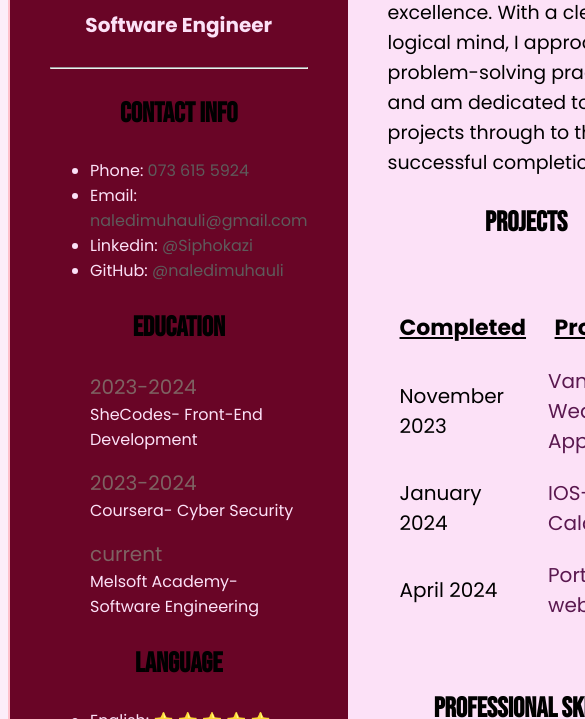
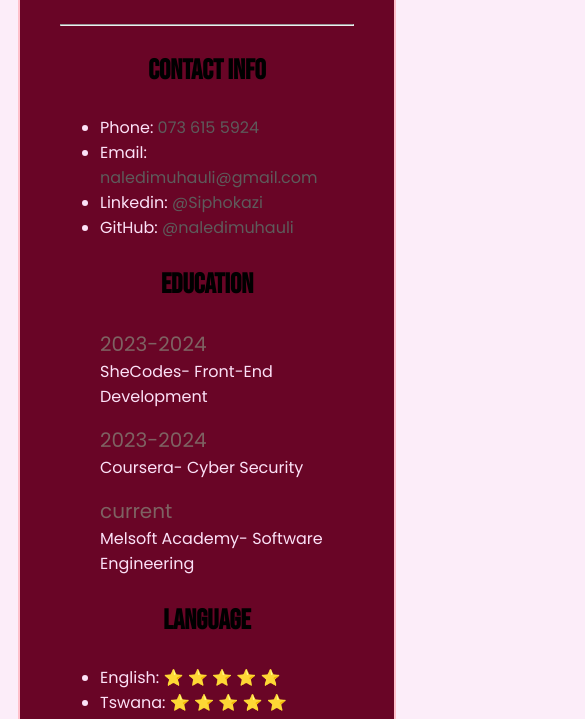
Before and after one commit to naledimuhauli/naledimuhauli.github.io, a plain HTML site: page index.html in a window 390 px wide. Shown: the part 381-1100 px from the top of the page, 585 px wide, since content can reach past the window. Drawn offline with Linux system fonts and the light colour scheme.

```diff
--- a/style.css
+++ b/style.css
@@ -109,3 +109,10 @@ table a{
     text-decoration: none;
     color: rgb(105, 5, 38);
 }
+
+@media (max-width: 1000px){
+    .container{
+        margin: 10px;
+        grid-template-columns: repeat(1,1fr);
+    }
+}
```
